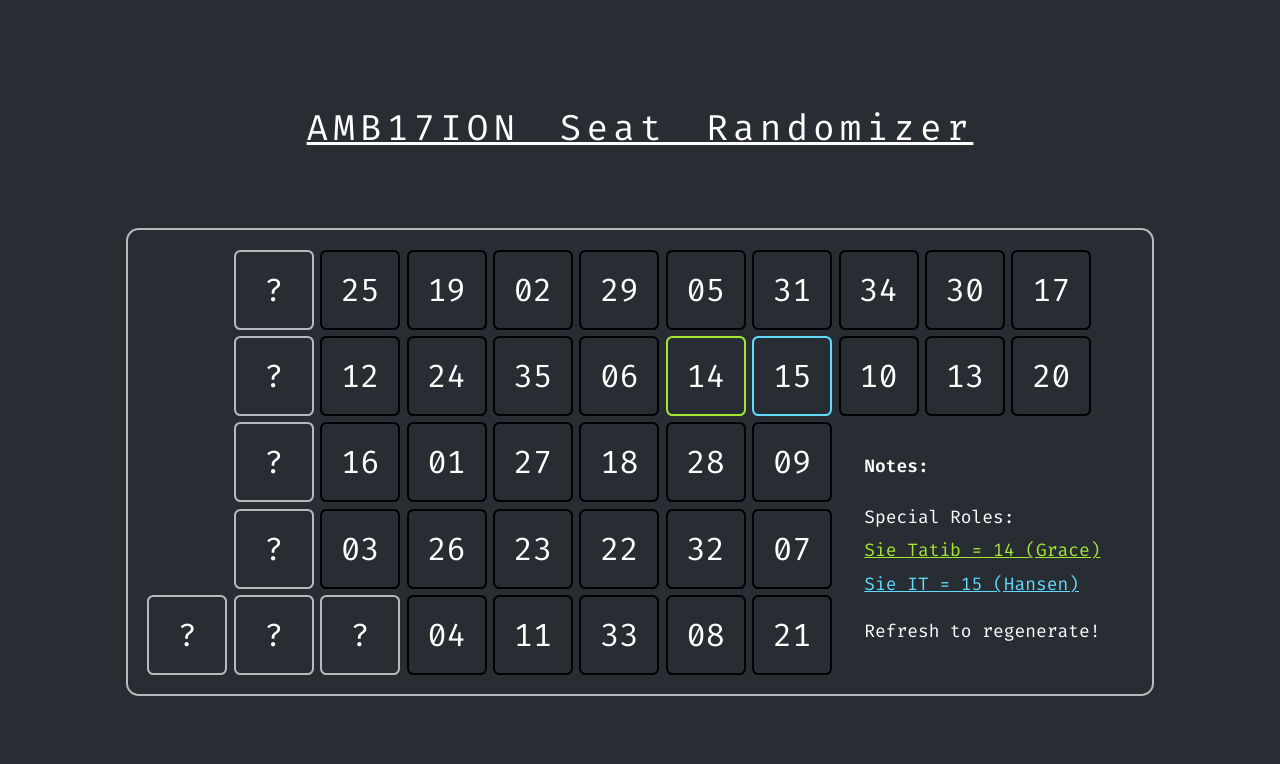
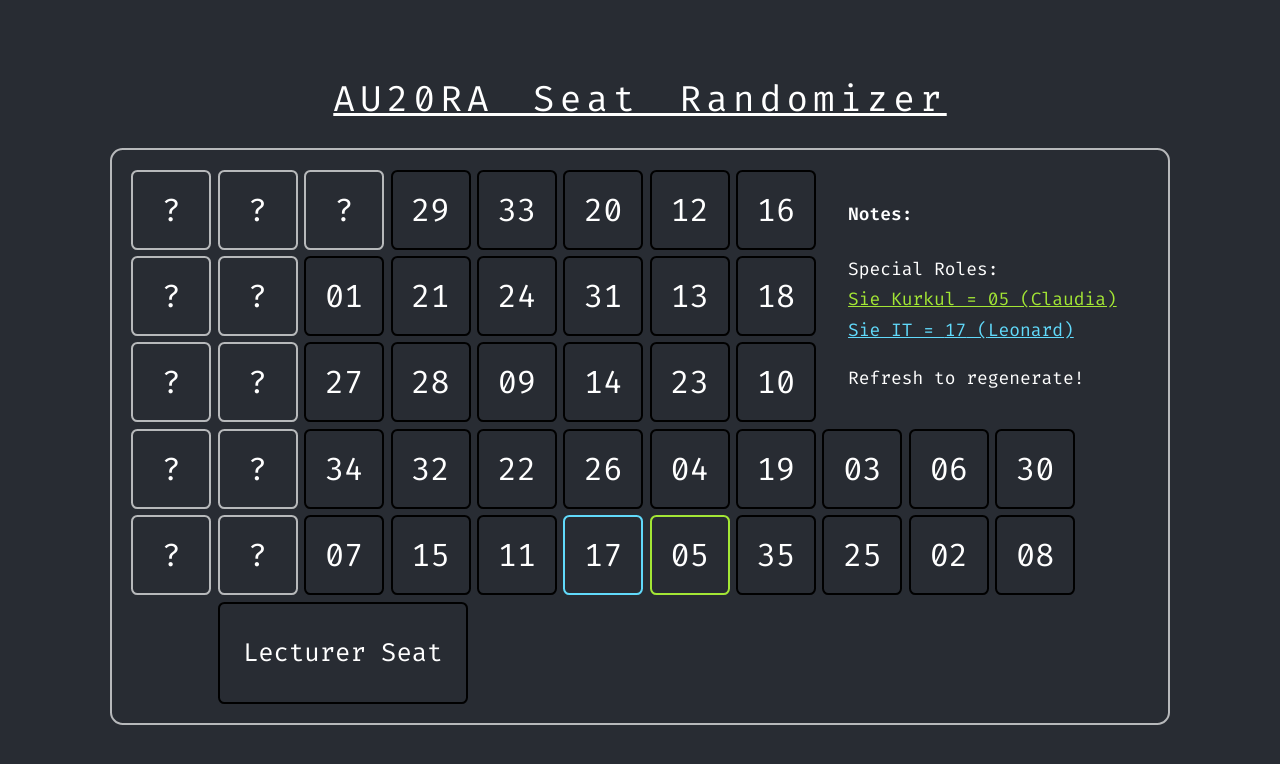
Before and after one commit to Mario-Benedict/seat-randomizer, a React (Vite) app: page / in a window 1280 px wide. Shown: the top 764 px of the page. Built offline with nearby package versions, Linux system fonts and the light colour scheme.

Commit message:
feat: new seat randomizer rules

```diff
--- a/src/App.jsx
+++ b/src/App.jsx
@@ -3,7 +3,7 @@ import SeatLayout from "./SeatLayout/SeatLayout"
 function App() {
     return (<>
         <div className="app-container">
-            <h1>AMB17ION Seat Randomizer</h1>
+            <h1>AU20RA Seat Randomizer</h1>
             <SeatLayout />
         </div>
     </>)
--- a/src/Seat/Seat.css
+++ b/src/Seat/Seat.css
@@ -11,8 +11,8 @@
     aspect-ratio: 1/1;
 }
 
-.seat__tatib {
-    border: 0.2vw solid var(--tatib);
+.seat__kurkul {
+    border: 0.2vw solid var(--kurkul);
 }
 
 .seat__it {
--- a/src/Seat/Seat.jsx
+++ b/src/Seat/Seat.jsx
@@ -1,6 +1,6 @@
-import "./Seat.css"
-
-function Seat({ studentNumber }){
+import "./Seat.css";
+import PropTypes from "prop-types";
+function Seat({ studentNumber, isRecording }) {
     if (studentNumber == 'none'){
         return (
             <div className="seat seat__none"></div>
@@ -11,14 +11,14 @@ function Seat({ studentNumber }){
             <div className="seat seat__empty">{studentNumber}</div>
         )
     }
-    else if (studentNumber == 14){
+    else if (studentNumber == 5){
         return (
-            <div className="seat seat__tatib">{studentNumber}</div>
+            <div className="seat seat__kurkul">{studentNumber.toString().padStart(2, '0')}</div>
         )
     }
-    else if (studentNumber == 15){
+    else if (isRecording){
         return (
-            <div className="seat seat__it">{studentNumber}</div>
+            <div className="seat seat__it">{studentNumber.toString().padStart(2, '0')}</div>
         )
     }
     else {
@@ -33,4 +33,9 @@ function Seat({ studentNumber }){
     }
 }
 
+Seat.propTypes = {
+    studentNumber: PropTypes.number,
+    isRecording: PropTypes.bool,
+};
+
 export default Seat;
--- a/src/SeatLayout/SeatLayout.css
+++ b/src/SeatLayout/SeatLayout.css
@@ -21,11 +21,11 @@
 }
 
 .contents p {
-    margin-bottom: 0.75vw;
+    margin-bottom: 0.5vw;
 }
 
-.tatib {
-    color: var(--tatib);
+.kurkul {
+    color: var(--kurkul);
     text-decoration: underline;
 }
 
@@ -60,3 +60,16 @@
     padding: 2.5vw;
     font-size: 1.4vw;
 }
+
+.lecturer-seat {
+    font-size: 2vw;
+    border: 0.2vw solid var(--black);
+    border-radius: 0.5vw;
+    box-sizing: border-box;
+    width: 26vw;
+    max-width: 250px;
+    display: flex;
+    align-items: center;
+    justify-content: center;
+    height: 8vw;
+}
--- a/src/SeatLayout/SeatLayout.jsx
+++ b/src/SeatLayout/SeatLayout.jsx
@@ -11,104 +11,96 @@ function shuffleArray(array) {
     }
 }
 
-function generateSeat(rowNumber, femaleStudents, maleStudents, sieTatib, sieIT) {
-    let resultRowSeats = [];
+function generateSeat(rowNumber, students, frontSeatStudents, sieKurkul, sieIT) {
+    const resultRowSeats = [];
 
-    if (rowNumber == 1 || rowNumber == 2) {
-        if (rowNumber == 1) {
-            for (let i = 0; i < 9; i++) {
-                if (i % 2 === 0) resultRowSeats.push(maleStudents.shift());
-                else resultRowSeats.push(femaleStudents.shift());
-            }
-        }
-        else {
-            for (let i = 0; i < 9; i++) {
-                if (i < 6) {
-                    if (i == 4) resultRowSeats.push(sieTatib);
-                    else if (i == 5) resultRowSeats.push(sieIT);
-
-                    else {
-                        if (i % 2 == 0) resultRowSeats.push(maleStudents.shift());
-                        else resultRowSeats.push(femaleStudents.shift());
-                    }
-                }
-                else {
-                    if (i % 2 == 0) resultRowSeats.push(femaleStudents.shift());
-                    else resultRowSeats.push(maleStudents.shift());
-                }
-            }
+    if (rowNumber == 1 || rowNumber == 2 || rowNumber == 3) {
+        for (let i = 0; i < 6; i++) {
+            if (rowNumber == 1 && i == 0) resultRowSeats.push("?");
+            else resultRowSeats.push(students.shift());
         }
     }
 
-    else if (rowNumber == 3 || rowNumber == 4) {
-        for (let i = 0; i < 6; i++) {
-            if (i % 2 == 0) resultRowSeats.push(maleStudents.shift());
-            else resultRowSeats.push(femaleStudents.shift());
+    else if (rowNumber == 4) {
+        for (let i = 0; i < 9; i++) {
+            if (i < 4) resultRowSeats.push(frontSeatStudents.shift());
+            else resultRowSeats.push(students.shift());
         }
     }
 
     else if (rowNumber == 5) {
-        while (maleStudents.length > 0) {
-            resultRowSeats.push(maleStudents.shift());
+        let i = 0;
+
+        while (frontSeatStudents.length > 0) {
+            if (i == 4) resultRowSeats.push(sieKurkul);
+            else if (i == 3) resultRowSeats.push(sieIT);
+            else resultRowSeats.push(frontSeatStudents.shift());
+            i++;
+        }
+
+        while (students.length > 0) {
+            resultRowSeats.push(students.shift());
         }
     }
 
     return resultRowSeats;
 }
 
+function getSieITName(sieIT) {
+    if (sieIT == 17) return "Leonard";
+    else if (sieIT == 22) return "Reynaldi";
+    else if (sieIT == 32) return "Fernandes";
+    else return "?";
+}
+
 function SeatLayout() {
     /*
         NOTE:
             Removed from list:
-            14 = Grace  -> TATIB
-            15 = Hansen -> IT
+            5 = Claudia  -> Kurkul
+            17, 22, 32 = Leonard, Reynaldi, Fernandes -> IT
     */
-    let femaleStudents = [1, 6, 7, 9, 10, 18, 19, 20, 22, 24, 26, 29, 30, 31];
-    let maleStudents = [2, 3, 4, 5, 8, 11, 12, 13, 16, 17, 21, 23, 25, 27, 28, 32, 33, 34, 35];
-    let sieTatib = 14;
-    let sieIT = 15;
 
-    shuffleArray(femaleStudents);
-    shuffleArray(maleStudents);
+    const students = [1, 3, 4, 6, 8, 9, 10, 12, 13, 14, 16, 18, 19, 20, 21, 23, 24, 27, 28, 29, 30, 31, 33];
+    const frontSeatStudents = [2, 7, 11, 15, 25, 26, 34, 35];
+    let itStudents = [17, 22,32];
+
+    const sieKurkul = 5;
+    const sieIT = itStudents[Math.floor(Math.random() * itStudents.length)];
+
+    for (const itStudent of itStudents) {
+        if (itStudent != sieIT) {
+            frontSeatStudents.push(itStudent);
+        }
+    }
+
+    shuffleArray(students);
+    shuffleArray(frontSeatStudents);
 
     return (
         <div className="seat-layout-container">
-            <div className="seat-row">
-                <Seat studentNumber="none" />
-                <Seat studentNumber="?" />
-                {generateSeat(1, femaleStudents, maleStudents, sieTatib, sieIT).map((number) => (
-                    <Seat key={number} studentNumber={number} />
-                ))}
-            </div>
-            <div className="seat-row">
-                <Seat studentNumber="none" />
-                <Seat studentNumber="?" />
-                {generateSeat(2, femaleStudents, maleStudents, sieTatib, sieIT).map((number) => (
-                    <Seat key={number} studentNumber={number} />
-                ))}
-            </div>
             <div className="container">
                 <div className="left">
                     <div className="seat-row">
-                        <Seat studentNumber="none" />
                         <Seat studentNumber="?" />
-                        {generateSeat(3, femaleStudents, maleStudents, sieTatib, sieIT).map((number) => (
-                            <Seat key={number} studentNumber={number} />
-                        ))}
-                    </div>
-                    <div className="seat-row">
-                        <Seat studentNumber="none" />
                         <Seat studentNumber="?" />
-                        {generateSeat(4, femaleStudents, maleStudents, sieTatib, sieIT).map((number) => (
+                        {generateSeat(1, students, frontSeatStudents, sieKurkul, sieIT).map((number) => (
                             <Seat key={number} studentNumber={number} />
                         ))}
                     </div>
                     <div className="seat-row">
                         <Seat studentNumber="?" />
                         <Seat studentNumber="?" />
+                        {generateSeat(2, students, frontSeatStudents, sieKurkul, sieIT).map((number) => (
+                            <Seat key={number} studentNumber={number} />
+                        ))}
+                    </div>
+
+                    <div className="seat-row">
                         <Seat studentNumber="?" />
-                        {generateSeat(5, femaleStudents, maleStudents, sieTatib, sieIT).map((number) => (
-                            <Seat key={number} studentNumber={number} />
+                        <Seat studentNumber="?" />
+                        {generateSeat(3, students, frontSeatStudents, sieKurkul, sieIT).map((number) => (
+                            <Seat key={number} studentNumber={number} isRecording={number.isRecording} />
                         ))}
                     </div>
                 </div>
@@ -117,12 +109,31 @@ function SeatLayout() {
                         <p className="header">Notes:</p>
                         <div className="contents">
                             <p>Special Roles:</p>
-                            <p className="tatib">Sie Tatib = 14 (Grace)</p>
-                            <p className="it">Sie IT = 15 (Hansen)</p>
+                            <p className="kurkul">Sie Kurkul = 05 (Claudia)</p>
+                            <p className="it">Sie IT = {sieIT} ({getSieITName(sieIT)})</p>
                         </div>
                         <p>Refresh to regenerate!</p>
                     </div>
                 </div>
+            </div>
+            <div className="seat-row">
+                <Seat studentNumber="?" />
+                <Seat studentNumber="?" />
+                {generateSeat(4, students, frontSeatStudents, sieKurkul, sieIT).map((number) => (
+                    <Seat key={number} studentNumber={number} />
+                ))}
+            </div>
+            <div className="seat-row">
+                <Seat studentNumber="?" />
+                <Seat studentNumber="?" />
+                {generateSeat(5, students, frontSeatStudents, sieKurkul, sieIT).map((number) => (
+                    <Seat key={number} studentNumber={number} isRecording={number == sieIT} />
+                ))}
+            </div>
+
+            <div className="seat-row">
+                <Seat studentNumber="none" />
+                <div className="lecturer-seat">Lecturer Seat</div>
             </div>
         </div>
     );
--- a/src/index.css
+++ b/src/index.css
@@ -5,7 +5,7 @@
     --white: #FFFFFF;
     --none: #68686800;
     --black: #000000;
-    --tatib: #A3E635;
+    --kurkul: #A3E635;
     --it: #61DAFB;
     --empty: #ffffffaa;
 }
@@ -37,7 +37,7 @@ h1 {
     flex-direction: column;
     align-items: center;
     justify-content: center;
-    gap: 6vw;
+    gap: 2vw;
 }
 
 p {
```
Also changed, not shown: 2 other files (tests, documents, lock files or other folders).
